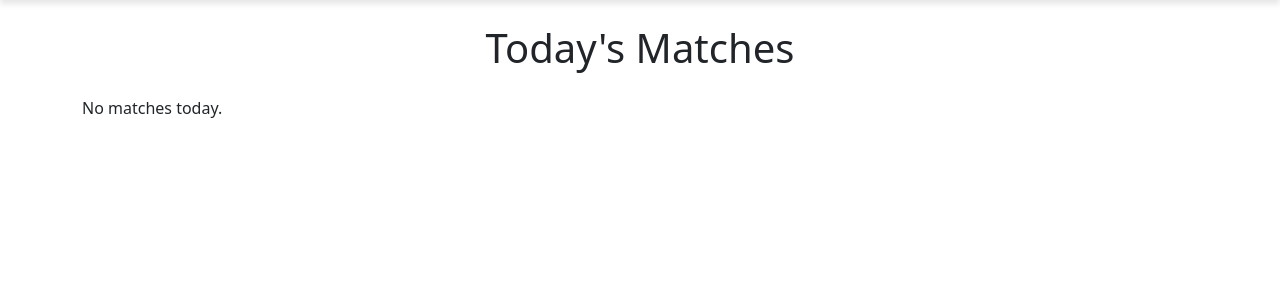
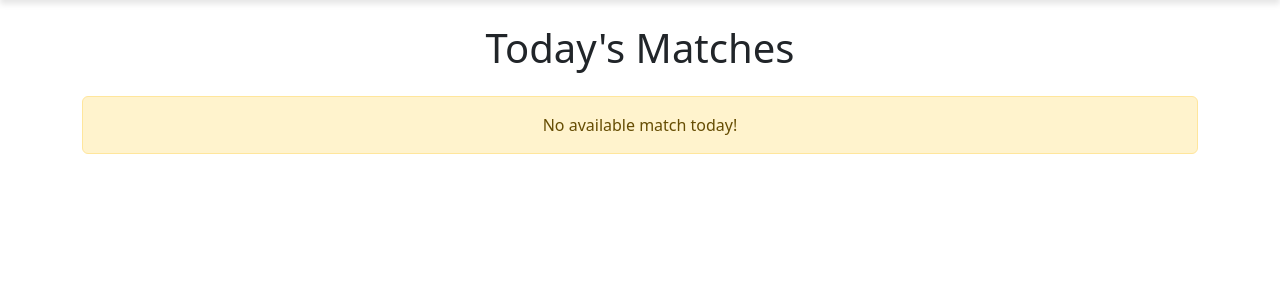
Before and after one commit to elza02/MatchVision, a Flask app: template templates/today_matches.html in a window 1280 px wide. Shown: the part 92-392 px from the top of the page. Run offline with Flask 3, Linux system fonts and the light colour scheme; the template is opened without the code that fills it, so the values that code supplies are empty; parts of the project's set-up code (start-up, migrations or seed data) failed here and were passed over.

Commit message:
fixing some bugs

```diff
--- a/app.py
+++ b/app.py
@@ -293,6 +293,7 @@ def leagues():
 def today_matches():
     # Assuming you have a function `get_today_match()` which fetches today's matches
     matches = get_today_match()
+    # a cree un objet vide avec les mm attribut.
 
     return render_template('today_matches.html', matches=matches)
 
--- a/templates/today_matches.html
+++ b/templates/today_matches.html
@@ -42,6 +42,12 @@
 <div class="container">
     <h1 class="text-center my-4">Today's Matches</h1>
 
+    <!-- Check if matches is None or empty -->
+    {% if matches is none or matches|length == 0 %}
+        <div class="alert alert-warning text-center" role="alert">
+            No available match today!
+        </div>
+    {% else %}
         <!-- Display matches in a styled list -->
         {% for match in matches %}
         <div class="match-card">
@@ -58,13 +64,10 @@
             <div>
                 <a href="/match-prediction?team1={{ match['homeTeam']['id'] }}&team2={{ match['awayTeam']['id'] }}"
                 class="btn btn-primary predict-btn">Predict</a>
-
-
             </div>
         </div>
-    {% else %}
-    <p>No matches today.</p>
         {% endfor %}
+    {% endif %}
 </div>
 
 <!-- Optional: Bootstrap JS and Popper.js for interactivity -->
```
Lines whose indentation alone changed are shown as unchanged.
